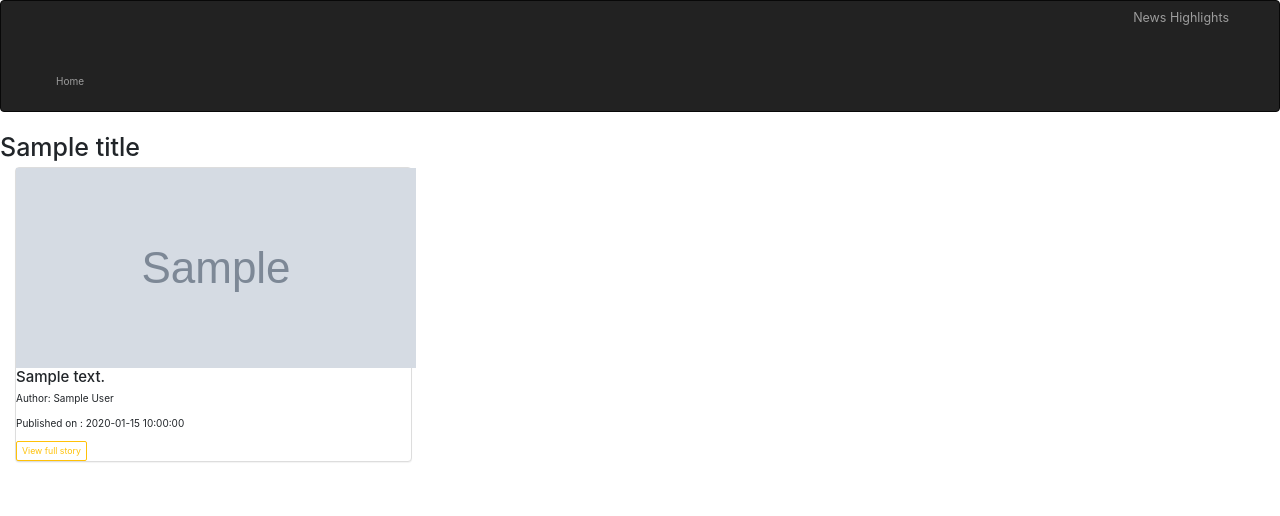
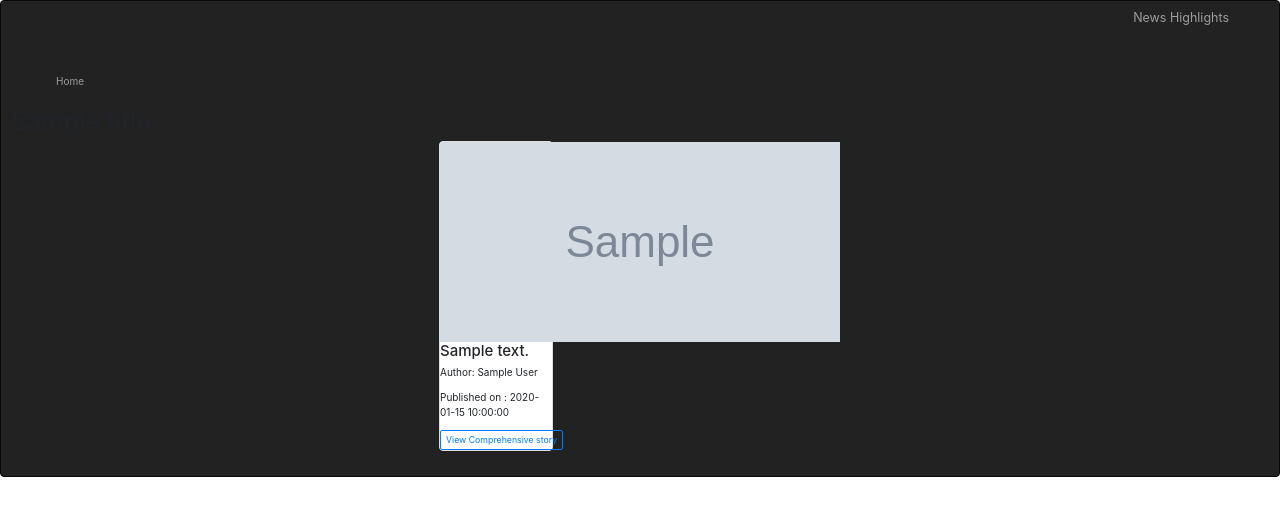
Before and after one commit to BrianNgeno/news-api, a Flask app: template app/templates/news.html in a window 1280 px wide. Shown: the top 516 px of the page. Run offline with Flask 2, Linux system fonts and the light colour scheme; the template is opened without the code that fills it: most values are stand-ins (such as "Sample title", 1, 10 or a date in 2020); grey boxes marked "Sample" are stand-in pictures; some libraries are stand-ins or nearby versions.

```diff
--- a/app/templates/navbar.html
+++ b/app/templates/navbar.html
@@ -20,7 +20,7 @@
         <div class="navbar-collapse collapse">
             <ul class="nav navbar-nav">
                 <li><a href="/">Home</a></li>
-        </div>
+
 
     </div>
 </div>
--- a/app/templates/news.html
+++ b/app/templates/news.html
@@ -12,7 +12,7 @@
                 <h4> {{new.description}} </h4>
                 <p> Author: {{new.author}} </p>
                 <p> Published on : {{new.publishedAt}} </p>
-                <a href="{{ new.url}}"> <button class="btn btn-outline-warning btn-sm" >View full story</button> </a>
+                <a href="{{ new.url}}"> <button class="btn btn-outline-primary btn-sm" >View Comprehensive story</button> </a>
 
             </div>
         </div>
```
Also changed, not shown: app/main/views.py (+0 -9 lines), app/templates/macros.html (+1 -11 lines).
